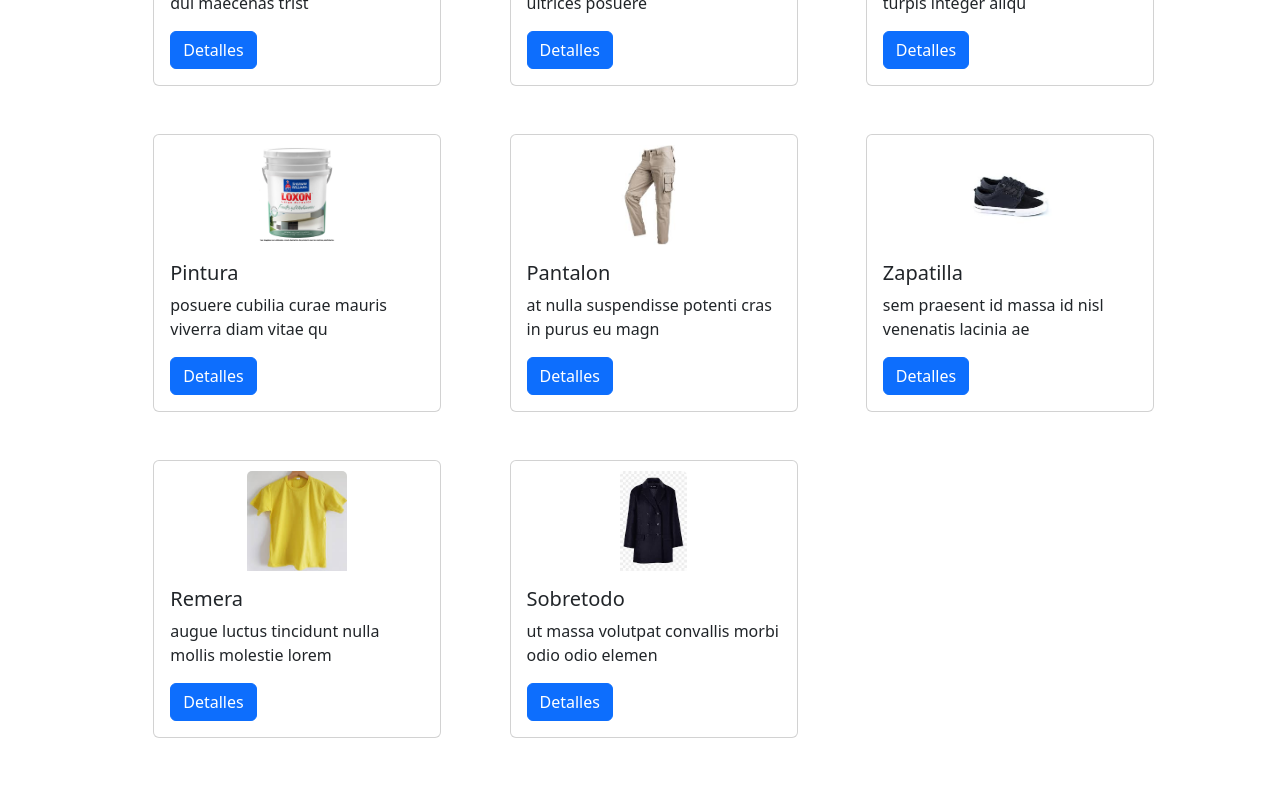
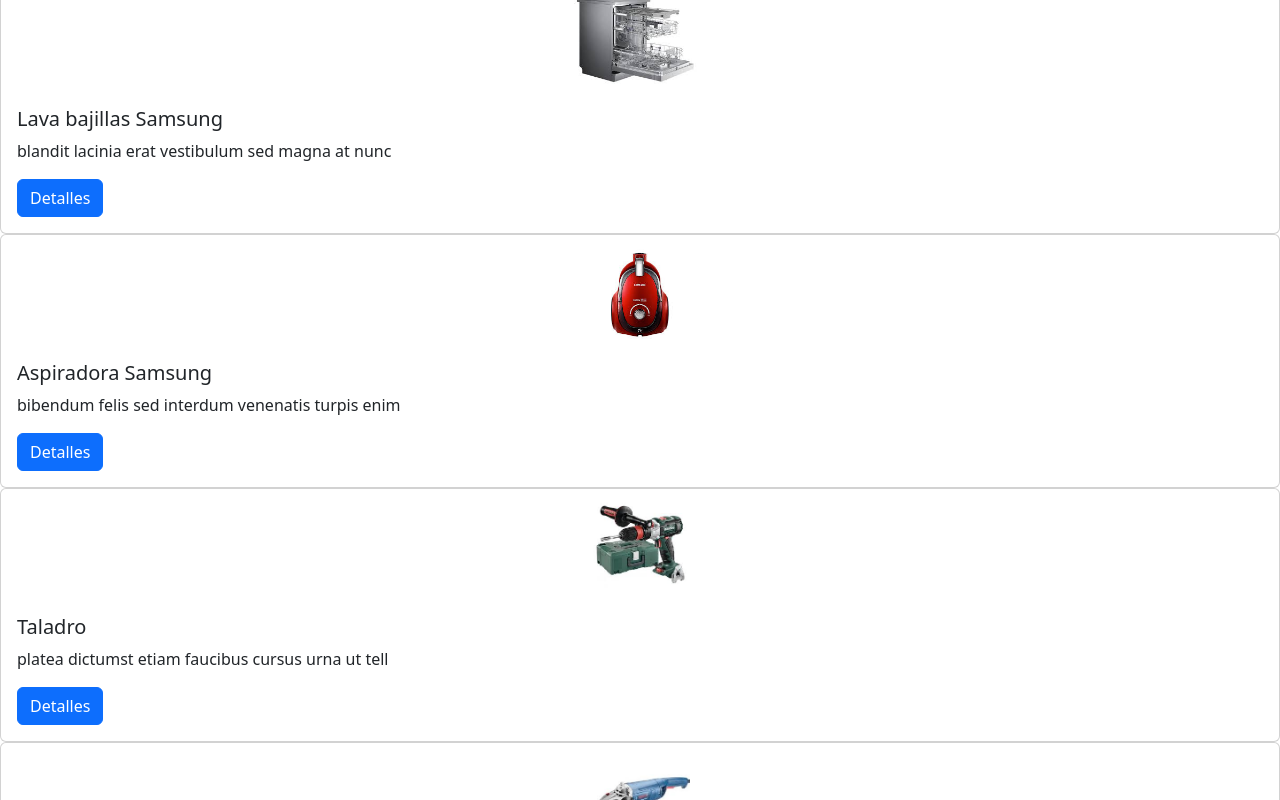
Before and after one commit to julianVillega/Ecomerce, a React (Vite) app: page / in a window 1280 px wide. Shown: the part 1600-2400 px from the top of the page. Built offline with nearby package versions, Linux system fonts and the light colour scheme.

Commit message:
modifico ItemListContainer reemplazando el grid de bootstrap con display grid

```diff
--- a/src/components/ItemListContainer.jsx
+++ b/src/components/ItemListContainer.jsx
@@ -31,29 +31,13 @@ export default function ItemListContainer (){
 
 
     //Construo una grilla de bootstrap con los productos.
-    const rows = []
-    for(let i = 0; i< productos.length; i = i + 3){
-        let terna = productos.slice(i, i + 3);
-        terna = terna.map((producto) => {
-            return(
-            <Col xs={3} key={producto.id}>
-                <Product name={producto.name} description={producto.description} image={producto.image}/>
-            </Col>)
-        })
-        if(terna.length < 3){
-            let numberOfDummyCols = 3 - terna.length;
-            terna = [...terna, ...Array(numberOfDummyCols).fill(null).map((_, index)=><Col xs={3} key={`dummy-${index}`}></Col>)]
-        }
-        rows.push(
-            <Row key={i} className='my-5 justify-content-evenly'>{terna}</Row>
-        )
-    }
+    const prods = productos.map((producto)=><Product key={producto.id} name={producto.name} description={producto.description} image={producto.image}/>)
 
     return(
         <>
-        <Container  className='gy-5'>
-            {rows}
-        </Container>
+        <div className='div-productos'>
+            {prods}
+        </div>
         </>
     )
 }
--- a/src/components/Product.jsx
+++ b/src/components/Product.jsx
@@ -3,13 +3,13 @@ import Card from 'react-bootstrap/Card';
 
 export const Product = ({name, description, image}) => {
     return(
-        <Card style={{ width: '18rem'}}>
+        <Card>
             <div className='d-flex justify-content-center product-image-div'>
                 <Card.Img variant="top" src={image} className='product-image'/>
             </div>
             <Card.Body>
                 <Card.Title>{name}</Card.Title>
-                <Card.Text>
+                <Card.Text className='product-description'>
                     {description.slice(0, 50)}
                 </Card.Text>
                 <Button variant="primary">Detalles</Button>
```
